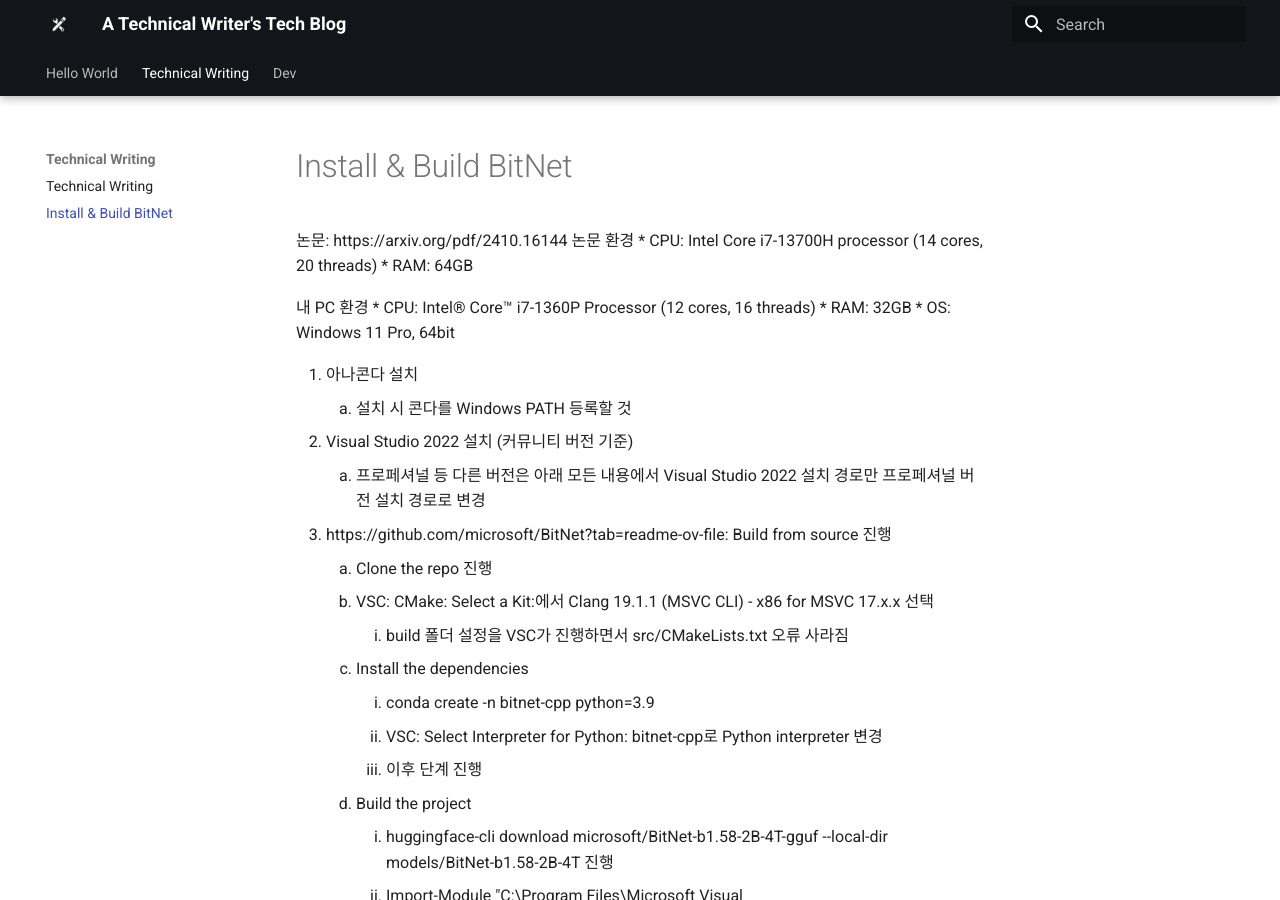
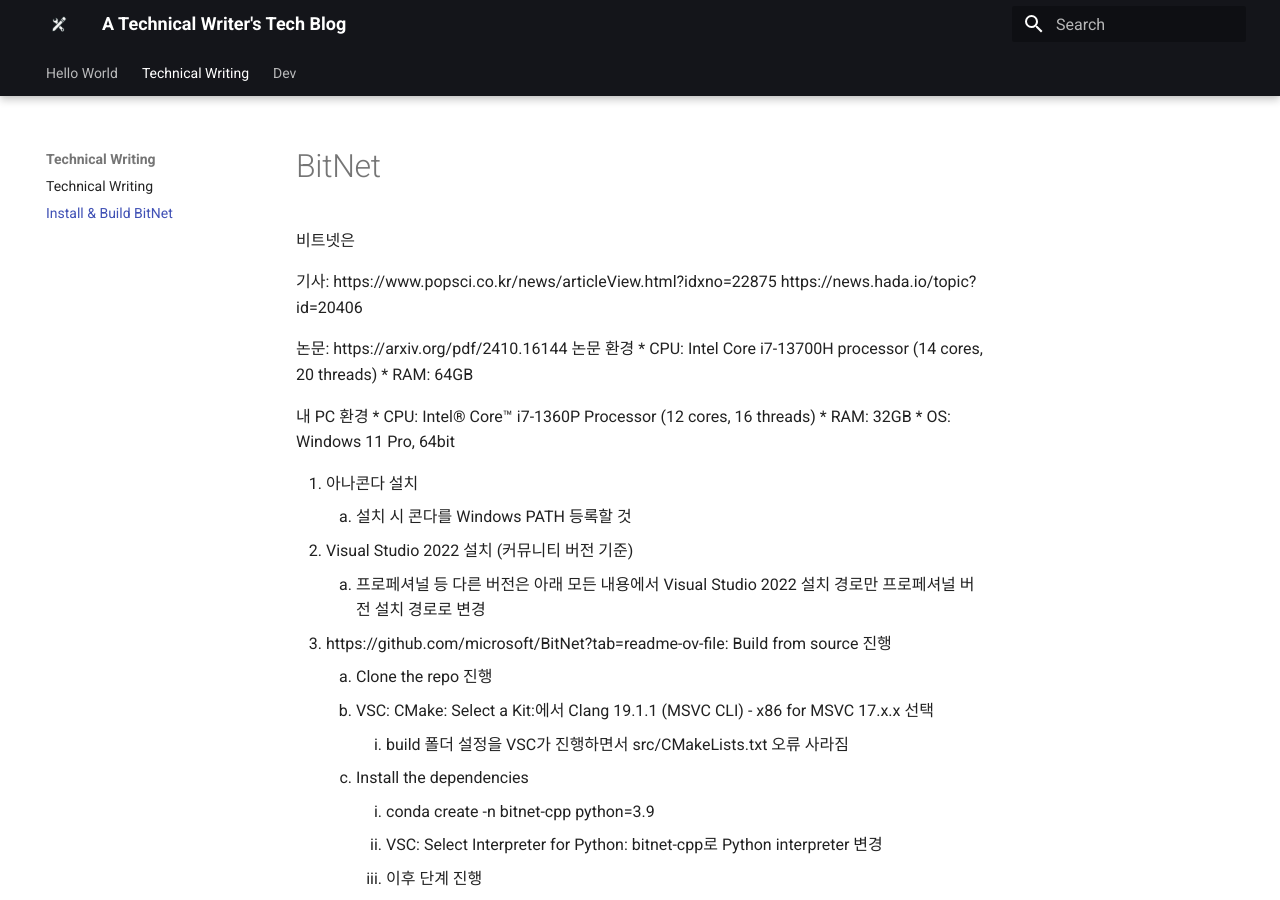
Before and after one commit to SkyDominator/SkyDominator.github.io, an MkDocs documentation site: the page built from docs/tw/bitnet-2025-04-25.md, in a window 1280 px wide and 900 px high. Built offline with MkDocs 1.6.1 and Material for MkDocs 9.7.7, drawn with Linux system fonts in a browser that asks for light colours.

Commit message:
수정중

```diff
--- a/docs/tw/bitnet-2025-04-25.md
+++ b/docs/tw/bitnet-2025-04-25.md
@@ -1,3 +1,11 @@
+# BitNet
+
+비트넷은
+
+기사:
+https://www.popsci.co.kr/news/articleView.html?idxno=22875
+https://news.hada.io/topic?id=20406
+
 논문: https://arxiv.org/pdf/2410.16144
 논문 환경
 * CPU: Intel Core i7-13700H processor (14 cores, 20 threads)
```
